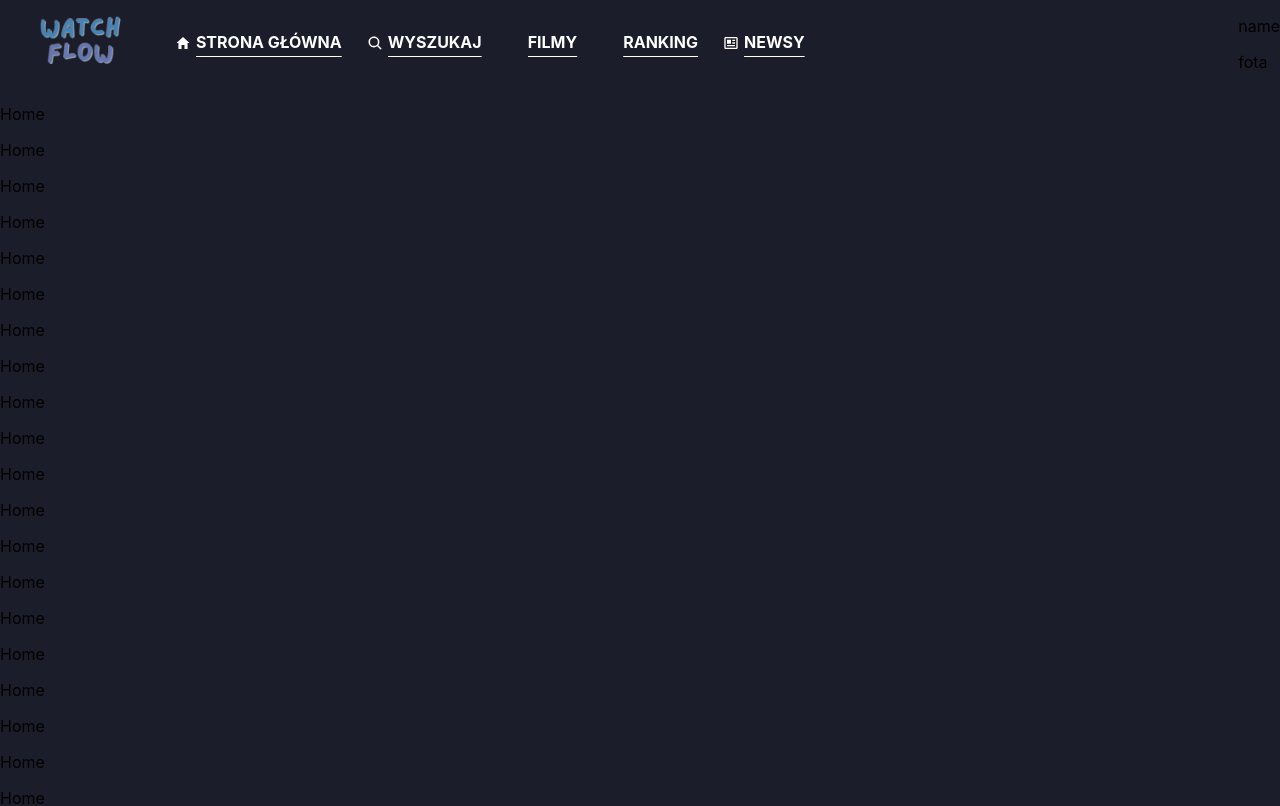
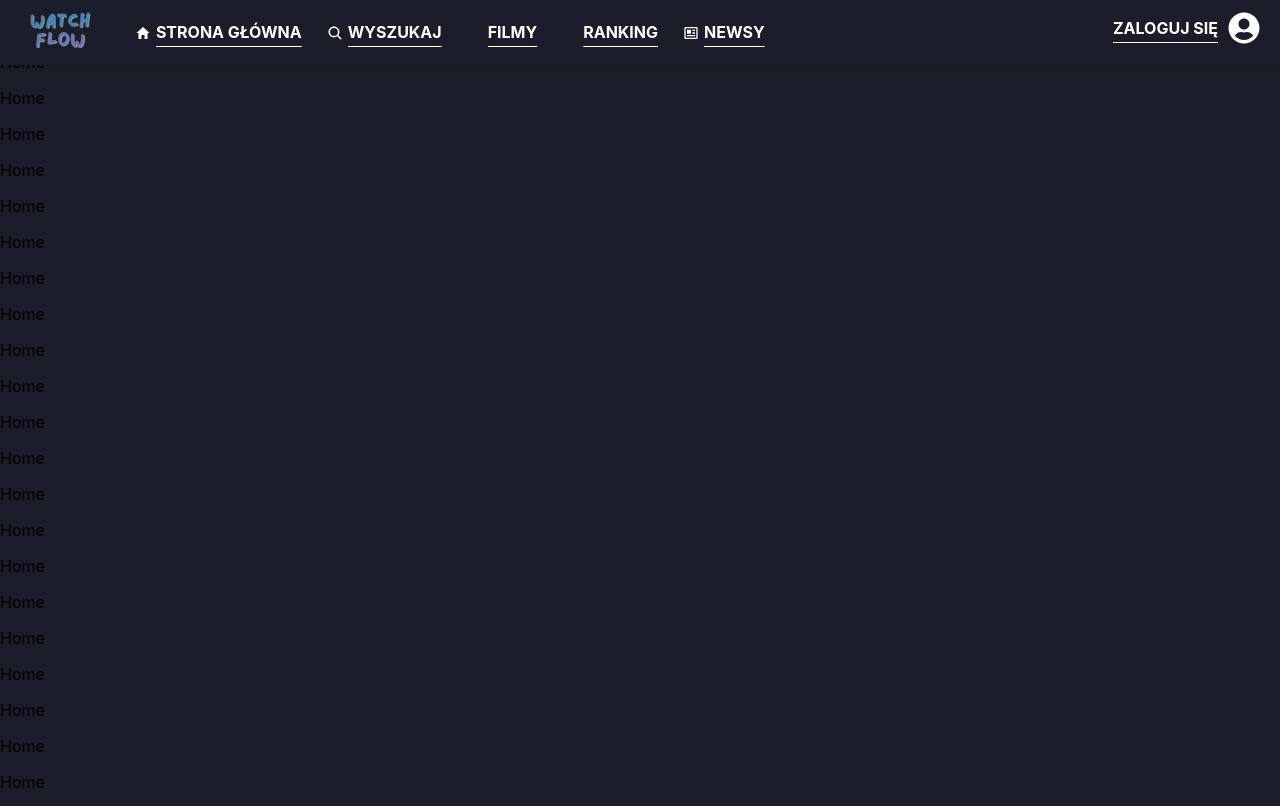
Before and after one commit to enqer/watchflow-react-app, a React (Create React App) app: page / in a window 1280 px wide. Shown: the top 806 px of the page. Built offline with nearby package versions, Linux system fonts and the light colour scheme; some icons are missing.

Commit message:
sticky fixed navbar

```diff
--- a/src/App.js
+++ b/src/App.js
@@ -6,7 +6,7 @@
 function App() {
   return (
       <div className="container_fluid">
-        <Navbar/>
+          <Navbar style={{position: 'absolute', top: '0'}}></Navbar>
           <div className="container">
               <Outlet/>
           </div>
--- a/src/components/navbar.jsx
+++ b/src/components/navbar.jsx
@@ -1,4 +1,4 @@
-import React from "react";
+import React, {useState} from "react";
 import {Link} from "react-router-dom";
 import logo from '../img/logo.png'
 import { IoMdHome } from "react-icons/io";
@@ -6,12 +6,21 @@
 import { PiTelevisionBold } from "react-icons/pi";
 import { BiNews } from "react-icons/bi";
 import { FaRankingStar } from "react-icons/fa6";
+import { FaUserCircle } from "react-icons/fa";
 import '../fonts/Roboto-Bold.ttf';
 
 const Navbar = () => {
+    const [fix, setFix]= useState(false)
 
+    const setFixed = () => {
+        if (window.scrollY >= 100) {
+            setFix(true)
+        } else
+            setFix(false)
+    }
+    window.addEventListener("scroll", setFixed)
   return (
-      <div style={styles.container}>
+      <div style={{...styles.container,...styles.navbarStyle}}>
         <ul style={styles.menu}>
             <li>
                 <Link to="/">
@@ -53,8 +62,10 @@
 
         </ul>
           <div style={styles.settings}>
-              <p>name</p>
-              <p>fota</p>
+              <Link style={styles.text}>
+                    <p>Zaloguj się</p>
+                    <span style={{fontSize: '32px', margin: 'auto', padding: '10px'}}><FaUserCircle /></span>
+              </Link>
           </div>
       </div>
   )
@@ -66,7 +77,7 @@
         justifyContent: 'space-between'
     },
     logo : {
-        width: '160px'
+        width: '120px'
     },
     menu : {
         margin: 0,
@@ -82,6 +93,8 @@
     },
     settings: {
 
+        display: 'flex',
+        alignItems: 'center'
     },
     text: {
         padding: '0 10px',
@@ -99,6 +112,15 @@
         position: 'relative',
         top: '3px',
         padding: '5px'
+    },
+    navbarStyle : {
+        position: 'fixed',
+        top: 0,
+        left: 0,
+        width: '100%',
+        backgroundColor: '#1b1d2a',
+        boxShadow: '0px 2px 5px rgba(0, 0, 0, 0.1)',
+        zIndex: 1000,
     }
 }
 
```
